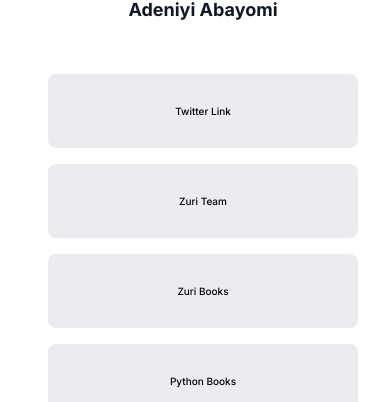
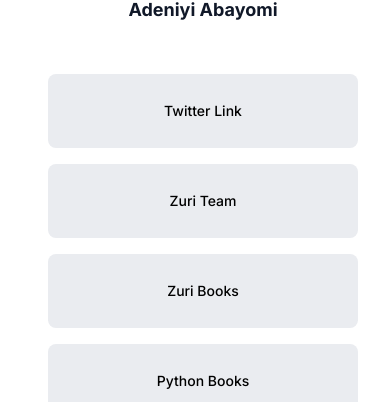
Before and after one commit to damaestro165/HNG9-01, a React (Vite) app: page / in a window 390 px wide. Shown: the part 442-844 px from the top of the page. Built offline with nearby package versions, Linux system fonts and the light colour scheme.

Commit message:
Adjusted the mobile font

```diff
--- a/src/components/Main/Main.scss
+++ b/src/components/Main/Main.scss
@@ -51,7 +51,7 @@
     .link-container {
       width: 70%;
       .btn {
-        font-size: x-small;
+        font-size: 0.875rem;
       }
     }
   }
```
